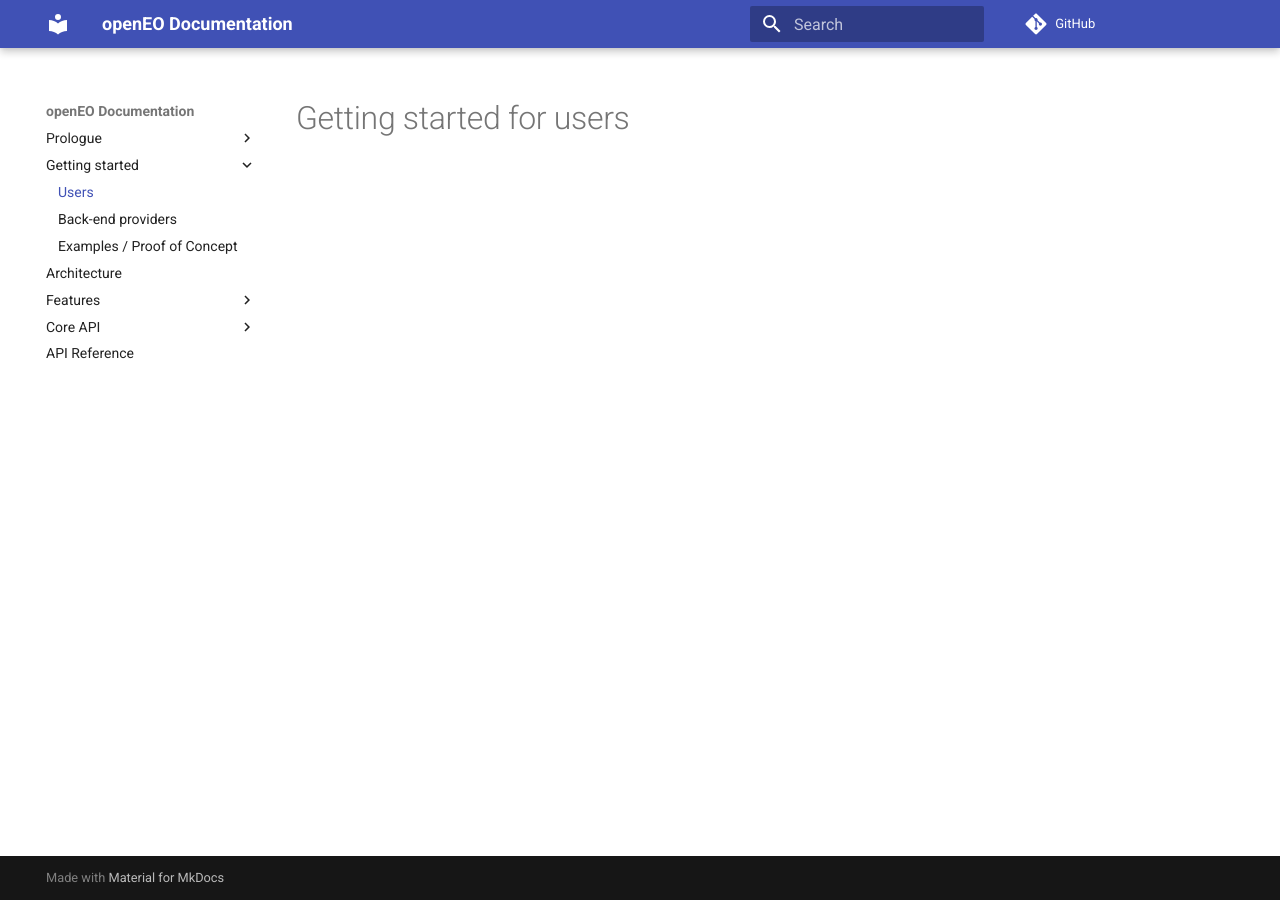
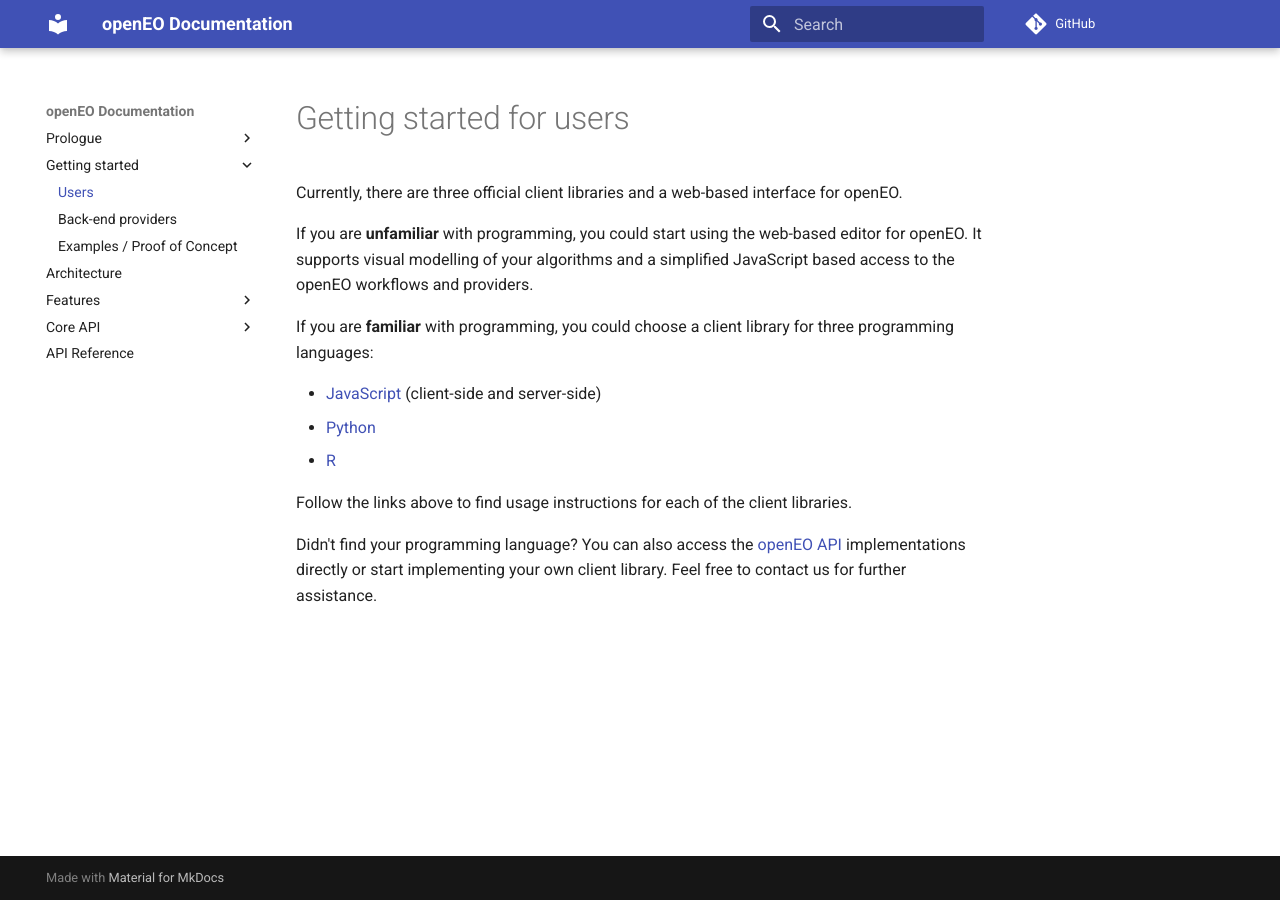
Before and after one commit to Open-EO/openeo-api, an MkDocs documentation site: the page built from docs/docs/getting_started/users.md, in a window 1280 px wide. Built offline with MkDocs 1.6.1 and Material for MkDocs 9.7.7, drawn with Linux system fonts in a browser that asks for light colours; comment, search, counter and statistics services are not loaded; old or Windows-style settings are respelled for this version of MkDocs.

Commit message:
Added getting started for users and tried to fix doc build

```diff
--- a/docs/docs/getting_started/users.md
+++ b/docs/docs/getting_started/users.md
@@ -1 +1,15 @@
 # Getting started for users
+
+Currently, there are three official client libraries and a web-based interface for openEO.
+
+If you are **unfamiliar** with programming, you could start using the web-based editor for openEO. It supports visual modelling of your algorithms and a simplified JavaScript based access to the openEO workflows and providers.
+
+If you are **familiar** with programming, you could choose a client library for three programming languages:
+
+* [JavaScript](https://github.com/Open-EO/openeo-js-client) (client-side and server-side)
+* [Python](https://github.com/Open-EO/openeo-python-client)
+* [R](https://github.com/Open-EO/openeo-r-client)
+
+Follow the links above to find usage instructions for each of the client libraries.
+
+Didn't find your programming language? You can also access the [openEO API](apireference.md) implementations directly or start implementing your own client library. Feel free to contact us for further assistance.
```
Also changed, not shown: docs/docs/getting_started/backends.md (+2 -0 lines), 1 other file.
